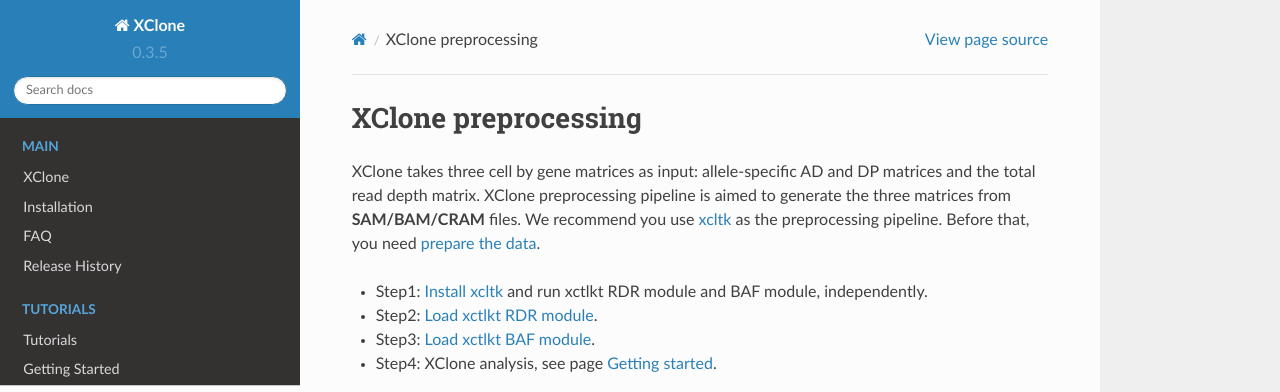
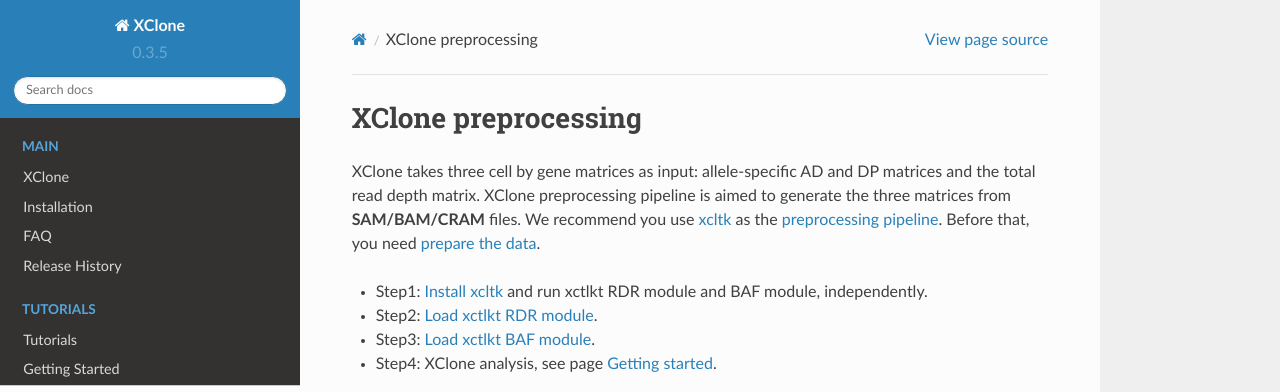
Before and after one commit to single-cell-genetics/XClone, a Sphinx documentation site: the page built from docs/preprocessing.rst, in a window 1280 px wide and 900 px high. Shown: the top 392 px of the window. Built offline with Sphinx 7.4.7 and the Read the Docs theme 2.0.0, drawn with Linux system fonts in a browser that asks for light colours; pages that are not in the unit, such as notebooks, are missing from menus.

```diff
--- a/docs/preprocessing.rst
+++ b/docs/preprocessing.rst
@@ -5,7 +5,7 @@ XClone preprocessing
 XClone takes three cell by gene matrices as input: allele-specific AD and DP matrices and
 the total read depth matrix.
 XClone preprocessing pipeline is aimed to generate the three matrices from **SAM/BAM/CRAM** files.
-We recommend you use xcltk_ as the preprocessing pipeline. Before that, you need :ref:`prepare the data <Preparing data>`.
+We recommend you use xcltk_ as the `preprocessing pipeline`_. Before that, you need :ref:`prepare the data <Preparing data>`.
 
 * Step1: :ref:`Install xcltk <xcltk installation>` and run xctlkt :ref:`RDR module <xcltk RDR>` and :ref:`BAF module <xcltk BAF>`, independently.
 * Step2: :ref:`Load xctlkt RDR module <rdr load>`.
```
Also changed, not shown: other parts of docs/preprocessing.rst (+1 -0 lines).
